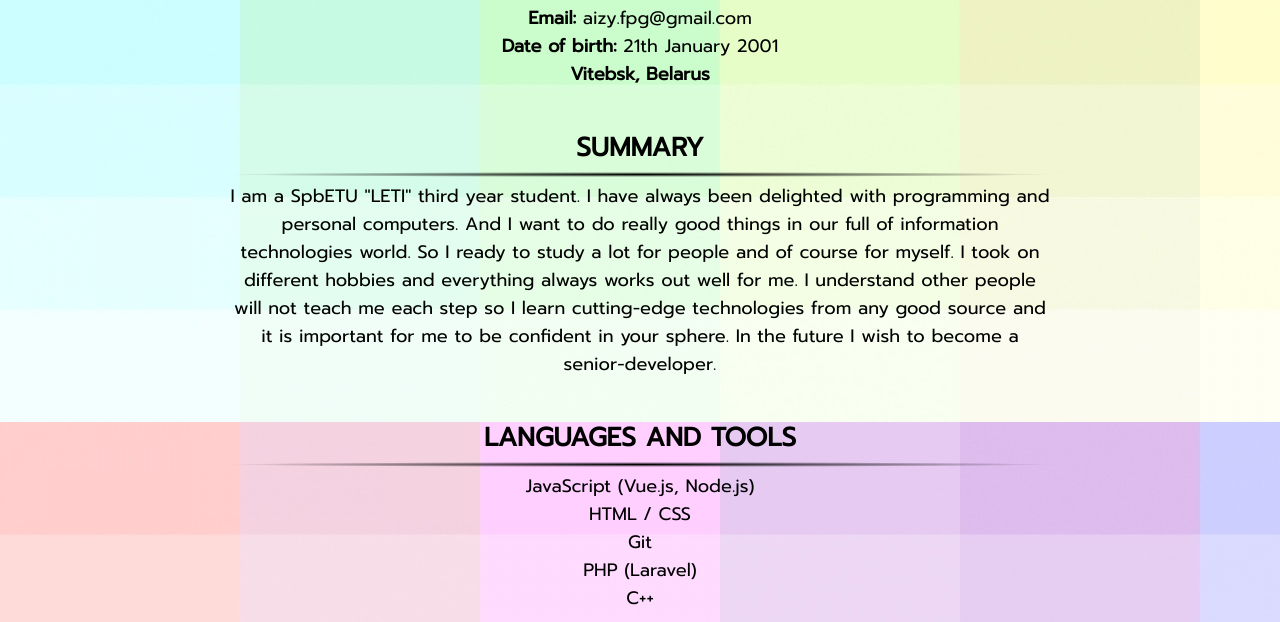
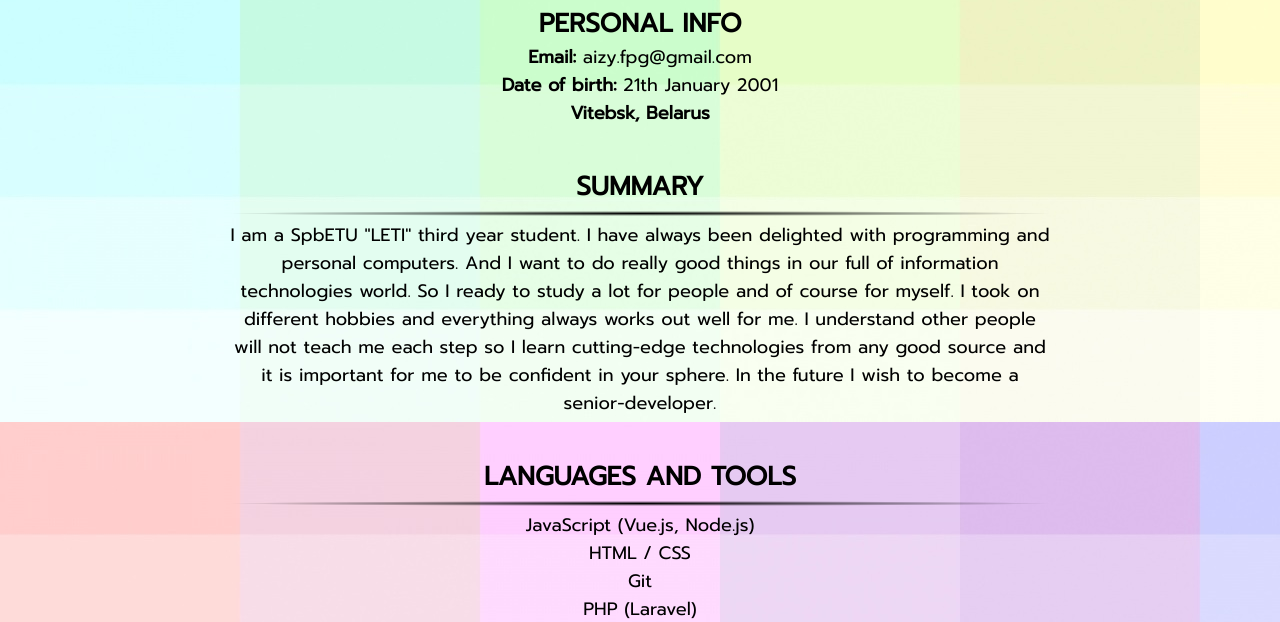
Before and after one commit to MaxAizy/rsschool-cv, a plain HTML site: page index.html in a window 1280 px wide. Shown: the part 478-1100 px from the top of the page. Drawn offline with Linux system fonts and the light colour scheme.

Commit message:
refactor: sect h

```diff
--- a/index.html
+++ b/index.html
@@ -46,6 +46,7 @@
 
         <main>
           <section class="person-info">
+            <h3 dislay="none">PERSONAL INFO</h3>
             <ul>
               <li><strong>Email: </strong>aizy.fpg@gmail.com</li>
               <li><strong>Date of birth: </strong>21th January 2001</li>
```
